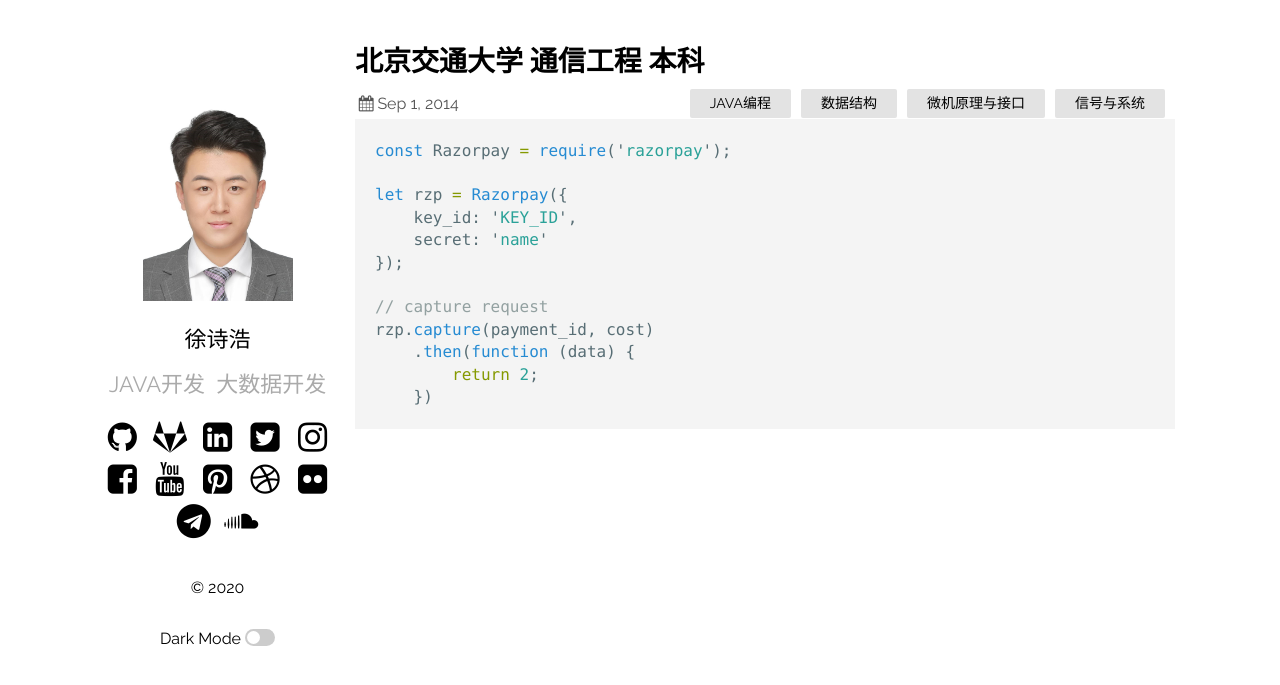
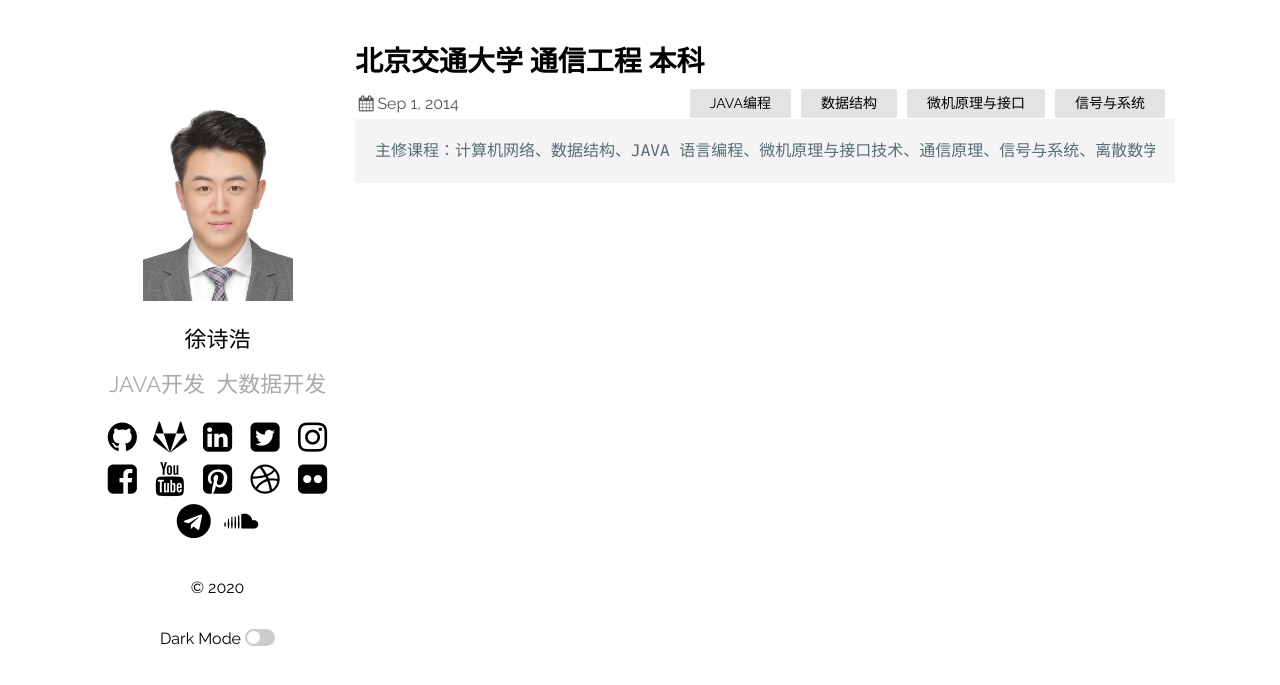
Before and after one commit to xushihao/xushihao.github.io, a Jekyll site: the page built from _posts/2014-09-01-BJTU.markdown, in a window 1280 px wide. Shown: the top 685 px of the page. Built offline with Jekyll 4.4.1, drawn with Linux system fonts in a browser that asks for light colours.

Commit message:
Update 2014-09-01-BJTU.markdown

````diff
--- a/_posts/2014-09-01-BJTU.markdown
+++ b/_posts/2014-09-01-BJTU.markdown
@@ -6,19 +6,6 @@ categories: JAVA编程 数据结构 微机原理与接口 信号与系统
 tag: "教育背景"
 ---
 
-
-
-```javascript
-const Razorpay = require('razorpay');
-
-let rzp = Razorpay({
-	key_id: 'KEY_ID',
-	secret: 'name'
-});
-
-// capture request
-rzp.capture(payment_id, cost)
-	.then(function (data) {
-		return 2;
-	})
 ```
+主修课程：计算机网络、数据结构、JAVA 语言编程、微机原理与接口技术、通信原理、信号与系统、离散数学
+```
````
